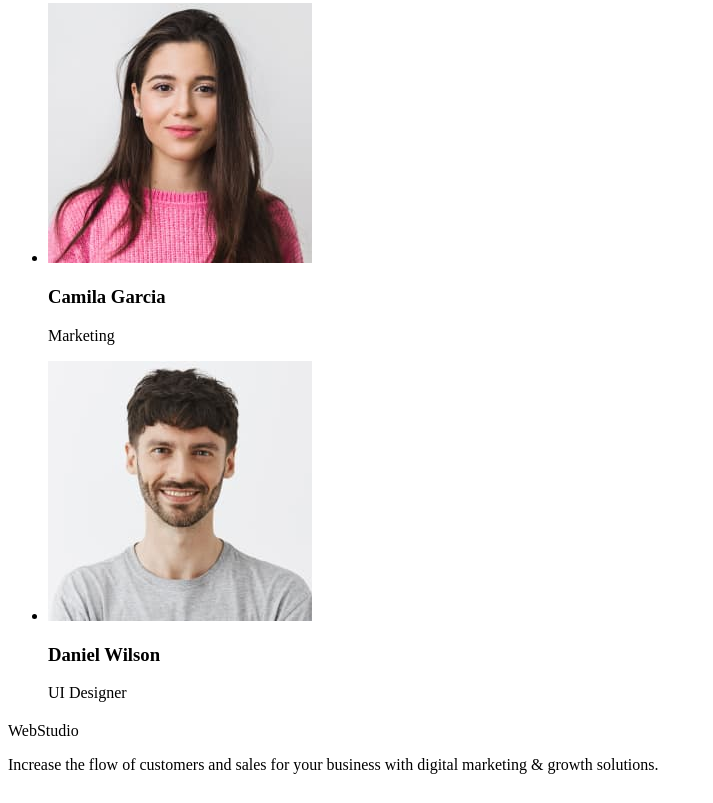
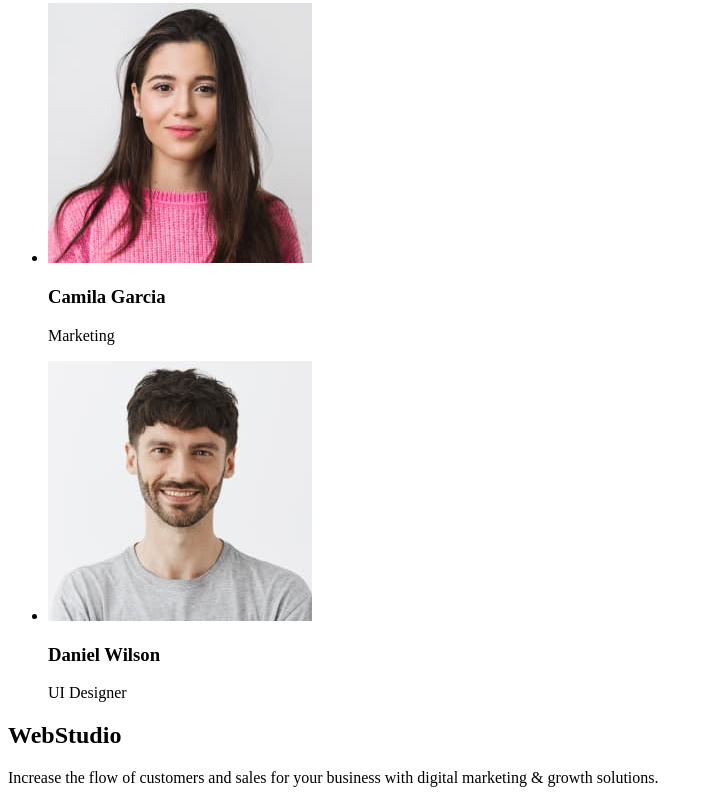
Before and after one commit to DiadkoPropan/mpr, a plain HTML site: page index.html in a window 1280 px wide. Shown: the part 1372-2175 px from the top of the page, without its empty margins (0-713 px from the left). Drawn offline with Linux system fonts and the light colour scheme; files whose address does not match are found by name.

Commit message:
Update index.html

```diff
--- a/index.html
+++ b/index.html
@@ -83,7 +83,7 @@
     </main>
 
     <footer>
-        <h2 href="./index.html"></h2>WebStudio</h2>
+        <h2> <a href="./index.html"></a>WebStudio</h2>
         <p>Increase the flow of customers and sales for your business with digital marketing & growth solutions.</p>
     </footer>
 </body>
```
